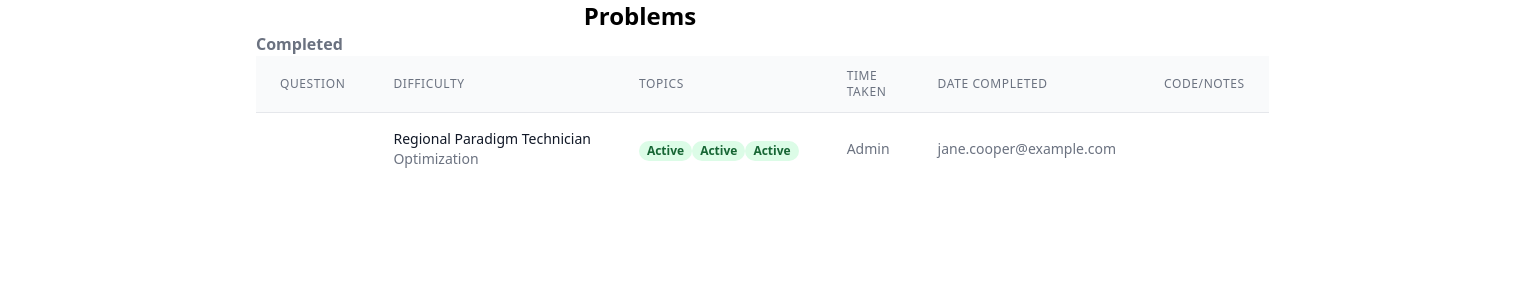
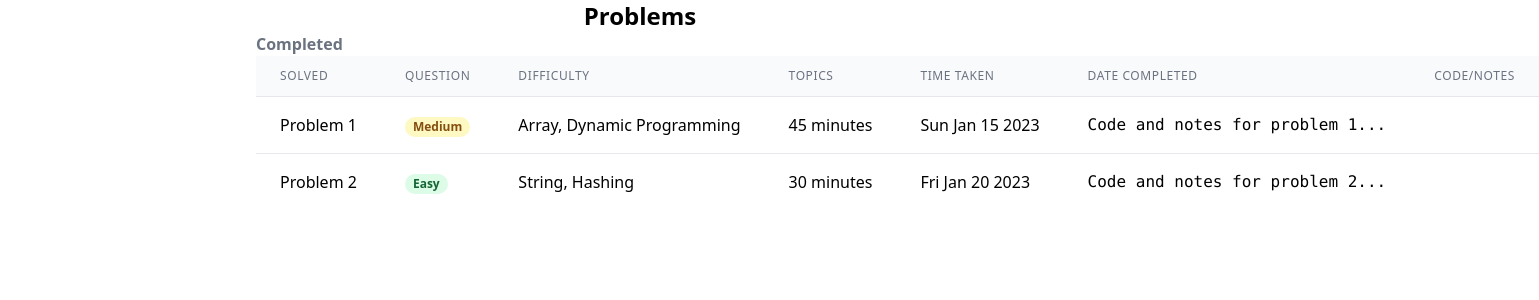
Before and after one commit to cakuang1/leetmanager, a Next.js app: page /auth/problems in a window 1280 px wide. Shown: the top 300 px of the page, 1539 px wide, since content can reach past the window. Built offline with nearby package versions, Linux system fonts and the light colour scheme.

Commit message:
got color of difficulty to work:

```diff
--- a/components/finished.tsx
+++ b/components/finished.tsx
@@ -1,28 +1,40 @@
-
-
+import React from 'react';
 
 interface ProgressTrackerRow {
   question: string;
   difficulty: string;
   topics: string[];
-    timeTaken: number; // You can use a numeric data type to represent time taken (e.g., minutes)
+  timeTaken: number;
   dateCompleted: Date;
-    codeOrNotes: string; // You may use a string to store code or notes
+  codeOrNotes: string;
 }
 
 
+function getColorClasses(difficulty : String) {
+    switch (difficulty) {
+      case 'Easy':
+        return 'bg-green-100 text-green-800 border-green-200';
+      case 'Medium':
+        return 'bg-yellow-100 text-yellow-800 border-yellow-200';
+      case 'Hard':
+        return 'bg-red-100 text-red-800 border-red-200';
+      default:
+        return '';
+    }
+}
 
 
 const ProgressTracker = ({ progressList }: { progressList: ProgressTrackerRow[] }) => {
   return (
-
-
     <div className="w-3/5 mx-auto">
       <h1 className="text-center text-2xl font-bold">Problems</h1>
       <h1 className="font-semibold text-gray-500">Completed</h1>
       <table className="min-w-full divide-y divide-gray-200 overflow-x-auto">
         <thead className="bg-gray-50">
           <tr>
+          <th scope="col" className="px-6 py-3 text-left text-xs font-medium text-gray-500 uppercase tracking-wider">
+              Solved
+         </th>
             <th scope="col" className="px-6 py-3 text-left text-xs font-medium text-gray-500 uppercase tracking-wider">
               Question
             </th>
@@ -44,37 +56,29 @@ const ProgressTracker = ({ progressList }: { progressList: ProgressTrackerRow[]
           </tr>
         </thead>
         <tbody className="bg-white divide-y divide-gray-200">
-        <tr>
+          {progressList.map((row, index) => (
+            <tr key={index}>
+              <td className="px-6 py-4 whitespace-nowrap">{row.question}</td>
+              <td className={`px-6 py-4 whitespace-nowrap `}>
+                <span className={`px-2 inline-flex text-xs leading-5 font-semibold rounded-full ${getColorClasses(row.difficulty)} text-green-800`}>
+                    {row.difficulty}
+                </span>
+
+              </td>
+              <td className="px-6 py-4 whitespace-nowrap">{row.topics.join(', ')}</td>
+              <td className="px-6 py-4 whitespace-nowrap">{row.timeTaken} minutes</td>
+              <td className="px-6 py-4 whitespace-nowrap">{row.dateCompleted.toDateString()}</td>
               <td className="px-6 py-4 whitespace-nowrap">
-            </td>
-            <td className="px-6 py-4 whitespace-nowrap">
-                <div className="text-sm text-gray-900">Regional Paradigm Technician</div>
-                <div className="text-sm text-gray-500">Optimization</div>
-            </td>
-            <td className="px-6 py-4 whitespace-nowrap">
-                <span className="px-2 inline-flex text-xs leading-5 font-semibold rounded-full bg-green-100 text-green-800">
-                    Active
-                </span>
-                <span className="px-2 inline-flex text-xs leading-5 font-semibold rounded-full bg-green-100 text-green-800">
-                    Active
-                </span>
-                <span className="px-2 inline-flex text-xs leading-5 font-semibold rounded-full bg-green-100 text-green-800">
-                    Active
-                </span>
-            </td>
-            <td className="px-6 py-4 whitespace-nowrap text-sm text-gray-500">
-                Admin
-            </td>
-            <td className="px-6 py-4 whitespace-nowrap text-sm text-gray-500">
-                jane.cooper@example.com
+                <pre>
+                  <code>{row.codeOrNotes}</code>
+                </pre>
               </td>
             </tr>
-
+          ))}
         </tbody>
       </table>
     </div>
+  );
+};
 
-    )
-}
-
-export default ProgressTracker
+export default ProgressTracker;
--- a/pages/auth/calender.tsx
+++ b/pages/auth/calender.tsx
@@ -0,0 +1,13 @@
+import React from "react"
+
+
+
+
+
+
+export default function Calender() {
+  return (
+    <div>
+    </div>
+  )
+}
--- a/pages/auth/problems.tsx
+++ b/pages/auth/problems.tsx
@@ -1,13 +1,30 @@
 import ProgressTracker from "@/components/finished"
 
-
+const progressData = [
+  {
+    question: 'Problem 1',
+    difficulty: 'Medium',
+    topics: ['Array', 'Dynamic Programming'],
+    timeTaken: 45,
+    dateCompleted: new Date('2023-01-15'),
+    codeOrNotes: 'Code and notes for problem 1...',
+  },
+  {
+    question: 'Problem 2',
+    difficulty: 'Easy',
+    topics: ['String', 'Hashing'],
+    timeTaken: 30,
+    dateCompleted: new Date('2023-01-20'),
+    codeOrNotes: 'Code and notes for problem 2...',
+  },
+  // Add more ProgressTrackerRow objects as needed
+];
 
 
 export default function Problems() {
   return (
     <div>
-      <ProgressTracker/>
-
+      <ProgressTracker progressList={progressData}/>
     </div>
   )
 }
```
Lines whose indentation alone changed are shown as unchanged.
